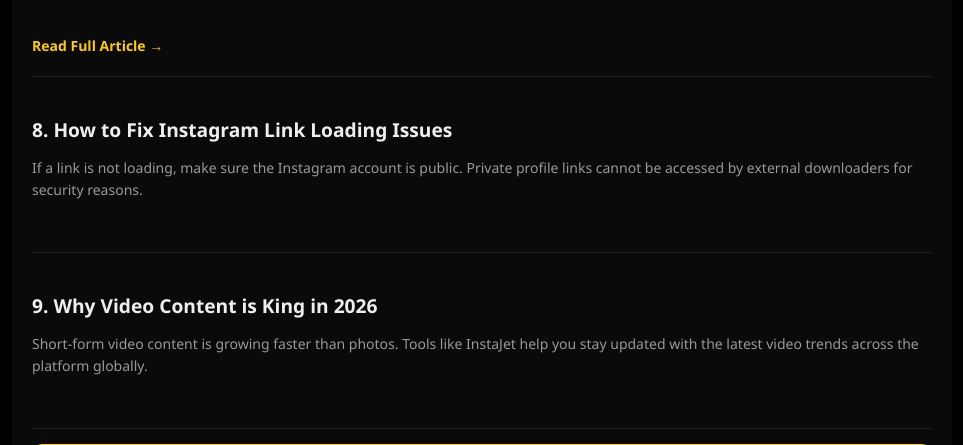
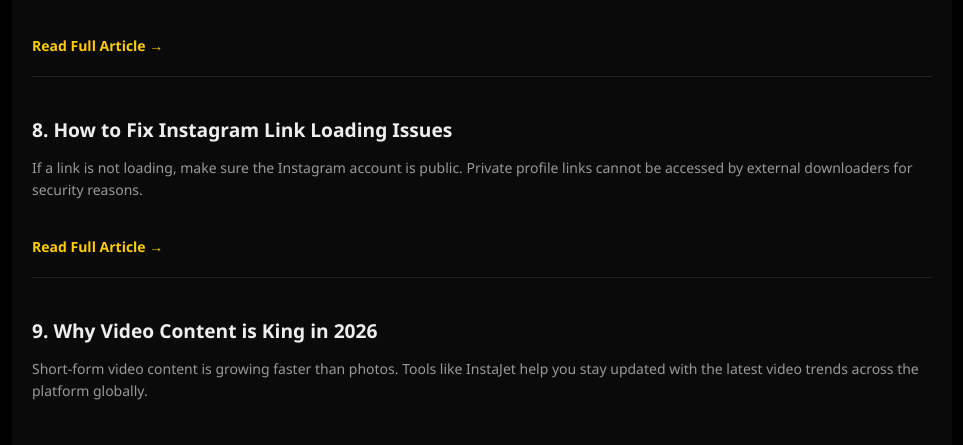
Before and after one commit to joyvijayan/jet-app, a Flask app: page / in a window 1280 px wide. Shown: the part 3388-3833 px from the top of the page, without its empty margins (158-1121 px from the left). Run offline with Flask 3, Linux system fonts and the light colour scheme.

Commit message:
Update index.html

```diff
--- a/templates/index.html
+++ b/templates/index.html
@@ -1,3 +1,4 @@
+
 <!DOCTYPE html>
 <html lang="en">
 <head>
@@ -168,8 +169,11 @@
         </div>
 
         <div class="blog-card">
-            <h3>8. How to Fix Instagram Link Loading Issues</h3>
+            <a href="/blog/link-issues" style="text-decoration: none; color: inherit;">
+                <h3>8. How to Fix Instagram Link Loading Issues</h3>
+            </a>
             <p>If a link is not loading, make sure the Instagram account is public. Private profile links cannot be accessed by external downloaders for security reasons.</p>
+            <a href="/blog/link-issues" class="read-more">Read Full Article →</a>
         </div>
 
         <div class="blog-card">
```
